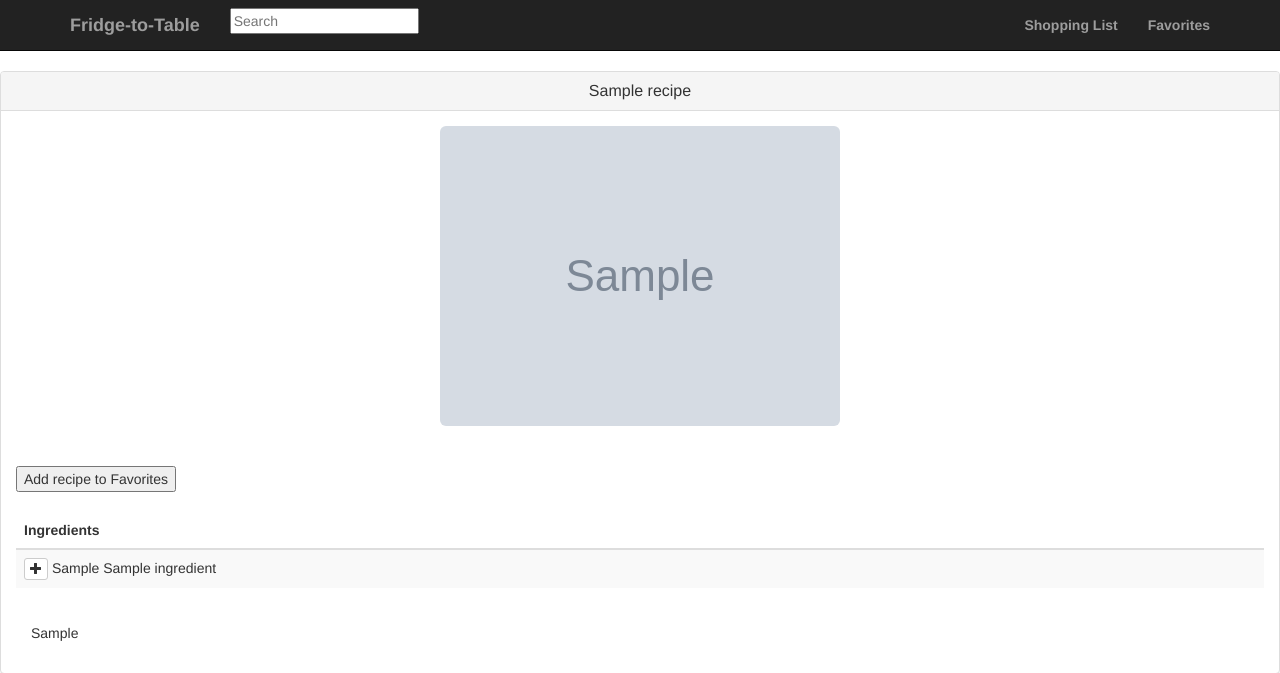
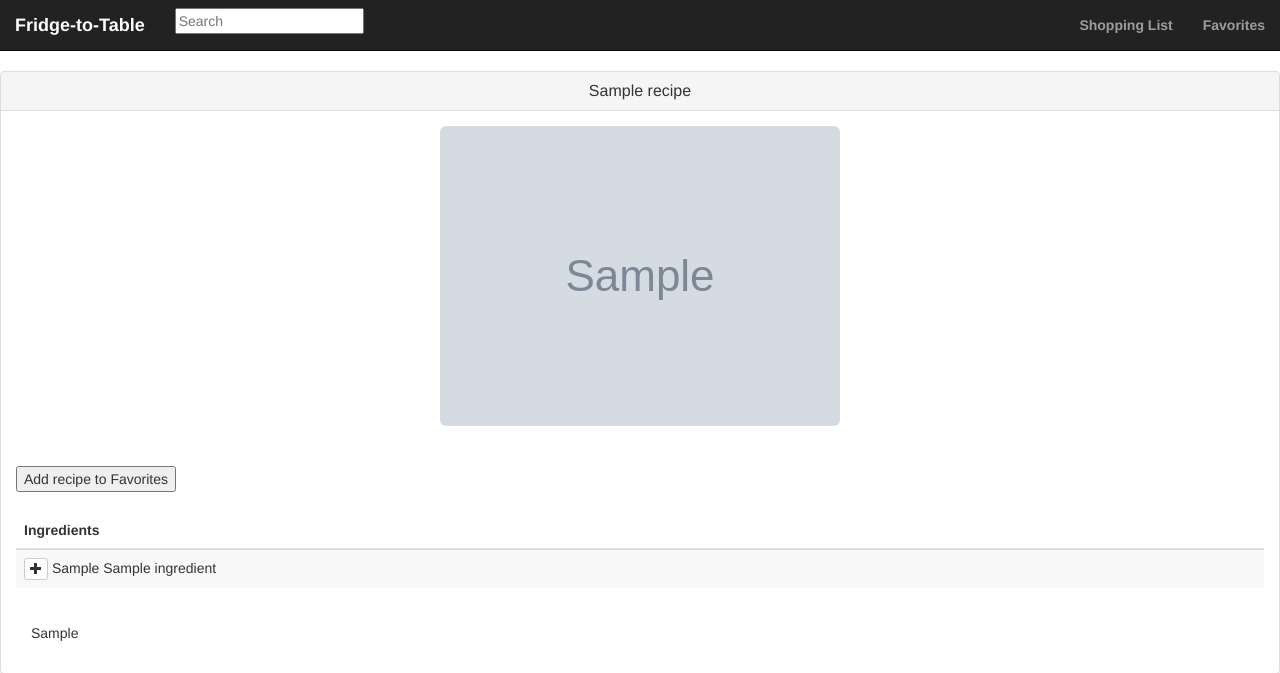
Before and after one commit to k-hub/Fridge-to-Table, a Flask app: page /recipe/1 in a window 1280 px wide. Shown: the top 673 px of the page. Run offline with Flask 2, Linux system fonts and the light colour scheme; tables that the repository leaves empty hold one stand-in row (values such as "Sample post"); grey boxes marked "Sample" are stand-in pictures; some libraries are stand-ins or nearby versions.

Commit message:
Changed div to container fluid for navbar.

```diff
--- a/static/css/homepagedb.css
+++ b/static/css/homepagedb.css
@@ -4,7 +4,7 @@ body {
     background-repeat: no-repeat;
 }
 
-.container-fluid {
+.container-search {
     position: fixed;
     top: 50%;
     left: 40%;
--- a/templates/base.html
+++ b/templates/base.html
@@ -10,7 +10,7 @@
 
 <body>
     <div class="navbar navbar-inverse navbar-static-top">
-        <div class="container">
+        <div class="container-fluid">
 
             <div class="navbar-header">
                 <a class="navbar-brand" href="/">Fridge-to-Table</a>
--- a/templates/homepagedb.html
+++ b/templates/homepagedb.html
@@ -11,7 +11,8 @@
 <body>
 
     <div class="navbar navbar-inverse navbar-static-top">
-        <div class="container">
+        <div class="container-fluid">
+
             <div class="navbar-header">
                 <a class="navbar-brand" href="/">Fridge-to-Table</a>
             </div>
@@ -24,7 +25,7 @@
         </div>
     </div>
 
-    <div class="container-fluid">
+    <div class="container-search">
         <form action="/search-results">
             <input type="text" class="form-control" name="ingredient" id="ingredient-search" value="chicken apple"><br>
 
```
